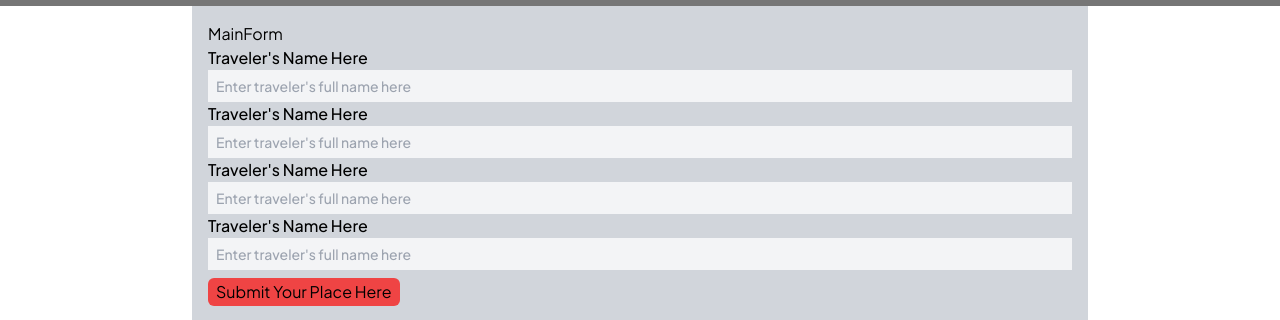
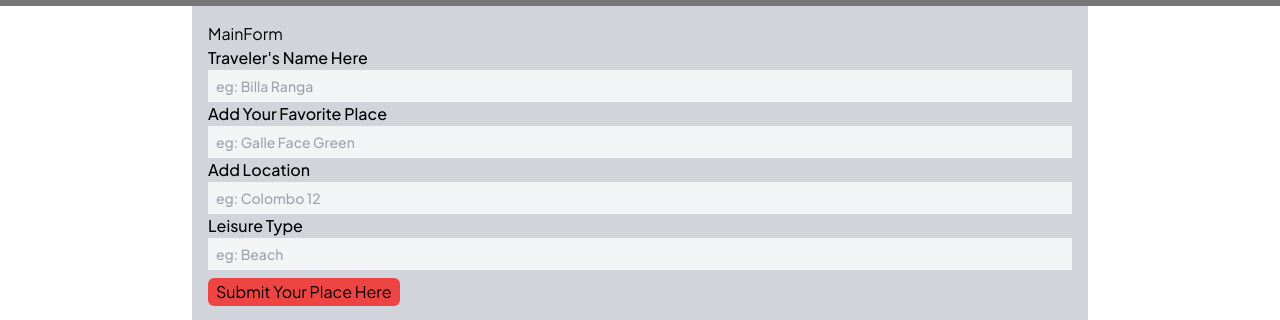
Before and after one commit to mshajid/cyberdude-challenges, a React (Vite) app in the folder javascript/03-react-js/09-react-firebase-stack/: page /add-place in a window 1280 px wide. Shown: the part 270-590 px from the top of the page. Built offline with nearby package versions, Linux system fonts and the light colour scheme; grey boxes are pictures that could not be loaded.

Commit message:
feat: re-constructed the forminputs

```diff
--- a/javascript/03-react-js/09-react-firebase-stack/src/Components/MainForm.jsx
+++ b/javascript/03-react-js/09-react-firebase-stack/src/Components/MainForm.jsx
@@ -15,26 +15,26 @@ const MainForm = () => {
       <FormInput
         label={"Traveler's Name Here"}
         name={"travelerName"}
-        placeholder={"Enter traveler's full name here"}
+        placeholder={"eg: Billa Ranga"}
         register={register("travelerName")}
       />
       <FormInput
-        label={"Traveler's Name Here"}
-        name={"travelerName"}
-        placeholder={"Enter traveler's full name here"}
-        register={register("travelerName")}
+        label={"Add Your Favorite Place"}
+        name={"favoritePlace"}
+        placeholder={"eg: Galle Face Green"}
+        register={register("favoritePlace")}
       />
       <FormInput
-        label={"Traveler's Name Here"}
-        name={"travelerName"}
-        placeholder={"Enter traveler's full name here"}
-        register={register("travelerName")}
+        label={"Add Location"}
+        name={"location"}
+        placeholder={"eg: Colombo 12"}
+        register={register("location")}
       />
       <FormInput
-        label={"Traveler's Name Here"}
-        name={"travelerName"}
-        placeholder={"Enter traveler's full name here"}
-        register={register("travelerName")}
+        label={"Leisure Type"}
+        name={"lesiureType"}
+        placeholder={"eg: Beach"}
+        register={register("leisureType")}
       />
       <FormButton label={"Submit Your Place Here"} />
     </form>
```
